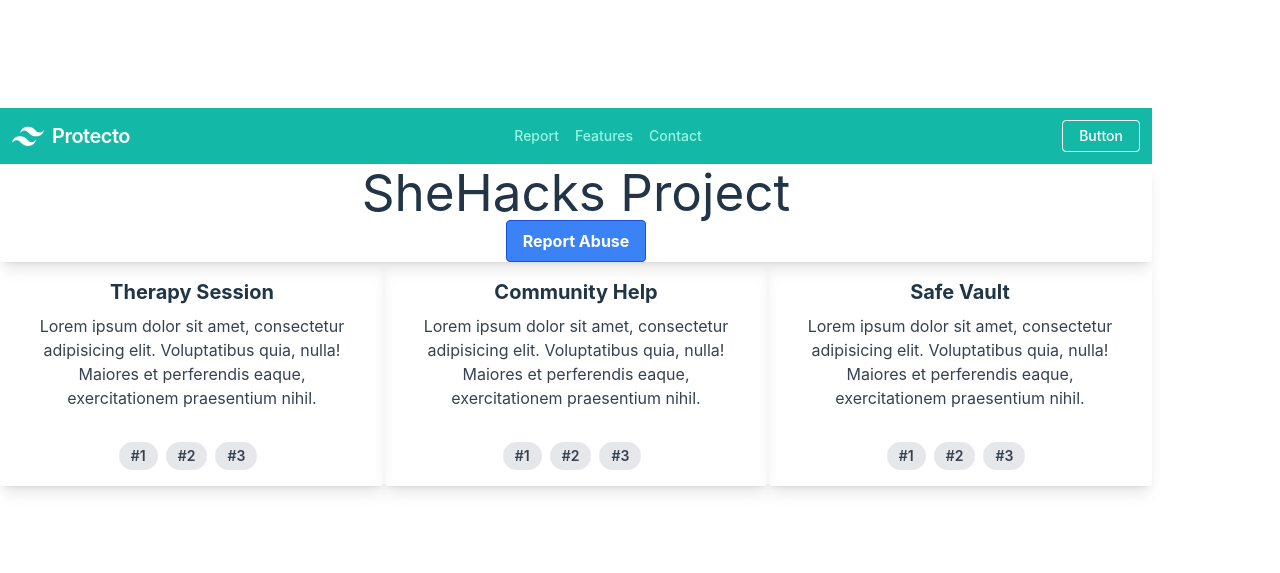
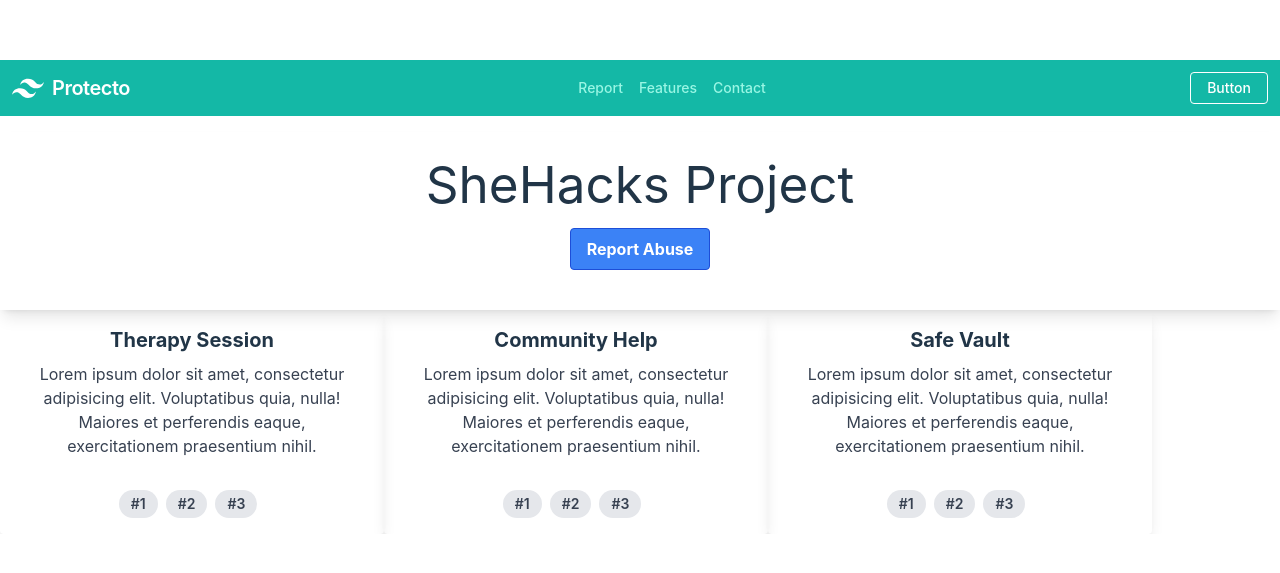
Before and after one commit to hacksh4w/harbor, a React (Vite) app: page / in a window 1280 px wide. Shown: the part 103-676 px from the top of the page. Built offline with nearby package versions, Linux system fonts and the light colour scheme.

Commit message:
fix tailwind bugs

```diff
--- a/src/App.jsx
+++ b/src/App.jsx
@@ -29,15 +29,9 @@ export default function App() {
 */}
 
   return (
-    <div className="App">
+    <div className="App w-screen mt-0 overflow-hidden mx-auto">
       <ThemeContext.Provider value={{loginState,setLoginState,signupState,setSignupState,user,setUser}}>
       <Navbar />
-
-
-      {/* ------------------------------Landing Page----------------------------------- */}
-
-
-
         <BrowserRouter>
         <Routes>
           <Route path="/" element={<Landing />}></Route>
--- a/src/components/Header.jsx
+++ b/src/components/Header.jsx
@@ -1,5 +1,5 @@
 import {Link} from 'react-router-dom';
-
+import React from 'react';
 export default function Header({
     heading,
     paragraph,
@@ -12,7 +12,7 @@ export default function Header({
                 <img
                     alt=""
                     className="h-14 w-14"
-                    src="https://ik.imagekit.io/pibjyepn7p9/Lilac_Navy_Simple_Line_Business_Logo_CGktk8RHK.png?ik-sdk-version=javascript-1.4.3&updatedAt=1649962071315"/>
+                    src="./assets/http://www.w3.org/2000/svg"/>
             </div>
             <h2 className="mt-6 text-center text-3xl font-extrabold text-gray-900">
                 {heading}
--- a/src/components/Input.jsx
+++ b/src/components/Input.jsx
@@ -13,7 +13,7 @@ export default function Input({
     customClass
 }){
     return(
-        <div className="my-5 px-6">
+        <div className="my-5 px-6 mx-3">
             <label htmlFor={labelFor} className="sr-only">
               {labelText}
             </label>
--- a/src/components/Report/Report.jsx
+++ b/src/components/Report/Report.jsx
@@ -3,11 +3,12 @@ import React from 'react'
 export const Report = () => {
   return (
     <div><div>
-    <div class="max-w-full rounded overflow-hidden shadow-lg">
+    <div class="max-w-full py-6 overflow-hidden shadow-lg">
     <h1>SheHacks Project</h1>
+    <div class="py-4">
     <button class="bg-blue-500 hover:bg-blue-700 text-white font-bold py-2 px-4 border border-blue-700 rounded">
       Report Abuse
-    </button>
+    </button> </div>
   </div></div> </div>
   )
 }
--- a/src/components/Signup.jsx
+++ b/src/components/Signup.jsx
@@ -48,7 +48,8 @@ export default function Signup(){
   }
 
   return(
-    <form className="mt-8 space-y-6 py-2 px-4" onSubmit={handleSubmit}>
+    <div class="max-w-full mx-auto flex items-center justify-between ">
+    <form className="mt-12 space-y-6 py-2 px-4" onSubmit={handleSubmit}>
       <div className="">
         {
           fields.map(field=>
@@ -69,5 +70,6 @@ export default function Signup(){
         <FormAction handleSubmit={handleSubmit} text="Signup" />
       </div>
     </form>
+    </div>
   )
 }
--- a/src/components/navbar/navbar.jsx
+++ b/src/components/navbar/navbar.jsx
@@ -3,7 +3,7 @@ import React from 'react'
 const Navbar = () => {
   return (
     <div class="max-w-full">
-    <nav class="flex items-center justify-between flex-wrap bg-teal-500 p-3">
+    <nav class="flex items-center justify-between flex-wrap bg-teal-500 p-3 mb-4">
     <div class="flex items-center flex-shrink-0 text-white mr-6">
       <svg
         class="fill-current h-8 w-8 mr-2"
--- a/src/pages/signup/SignupPage.jsx
+++ b/src/pages/signup/SignupPage.jsx
@@ -4,14 +4,16 @@ import React from 'react'
 
 export default function SignupPage(){
     return(
-        <>
+        <> <div class="max-w-2xl mx-auto flex my-0 items-center justify-between">
             <Header
               heading="Signup to create an account"
               paragraph="Already have an account? "
               linkName="Login"
               linkUrl="/"
+              class="max-w-full mx-auto"
             />
             <Signup/>
+            </div>
         </>
     )
 }
```
